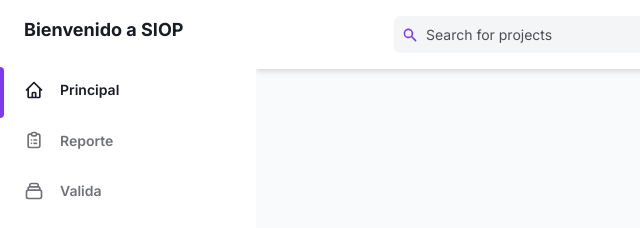
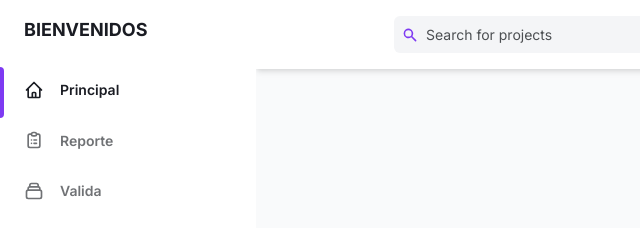
Before and after one commit to 20042001/devops-demo, a plain HTML site: page index.html in a window 1280 px wide. Shown: the top 228 px of the page, 0-640 px from the left. Drawn offline with nearby package versions, Linux system fonts and the light colour scheme.

Commit message:
Prueba Commit

```diff
--- a/index.html
+++ b/index.html
@@ -41,7 +41,7 @@
             class="ml-6 text-lg font-bold text-gray-800 dark:text-gray-200"
             href="#"
           >
-            Bienvenido a SIOP
+            BIENVENIDOS
           </a>
           <ul class="mt-6">
             <li class="relative px-6 py-3">
```
